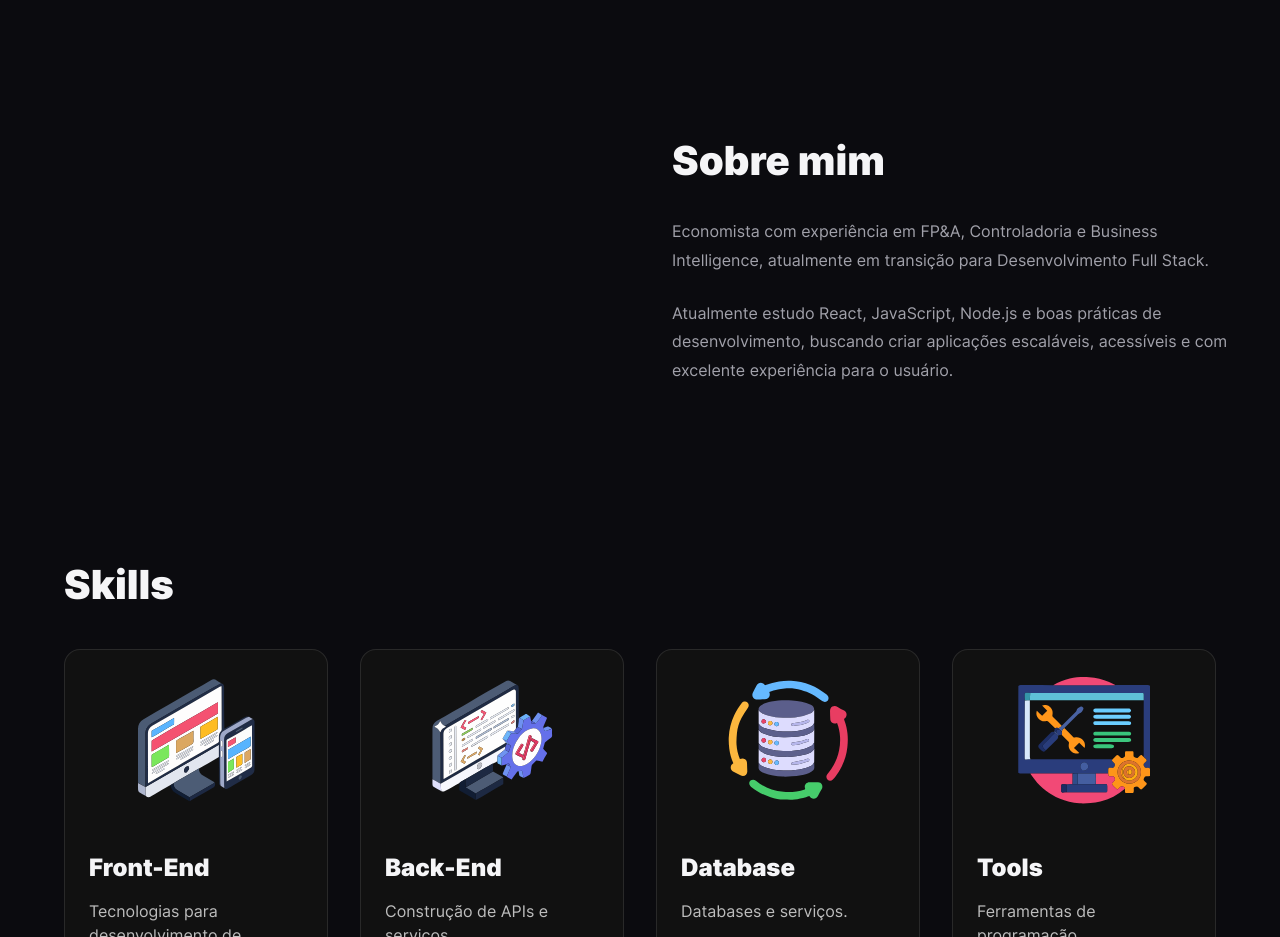
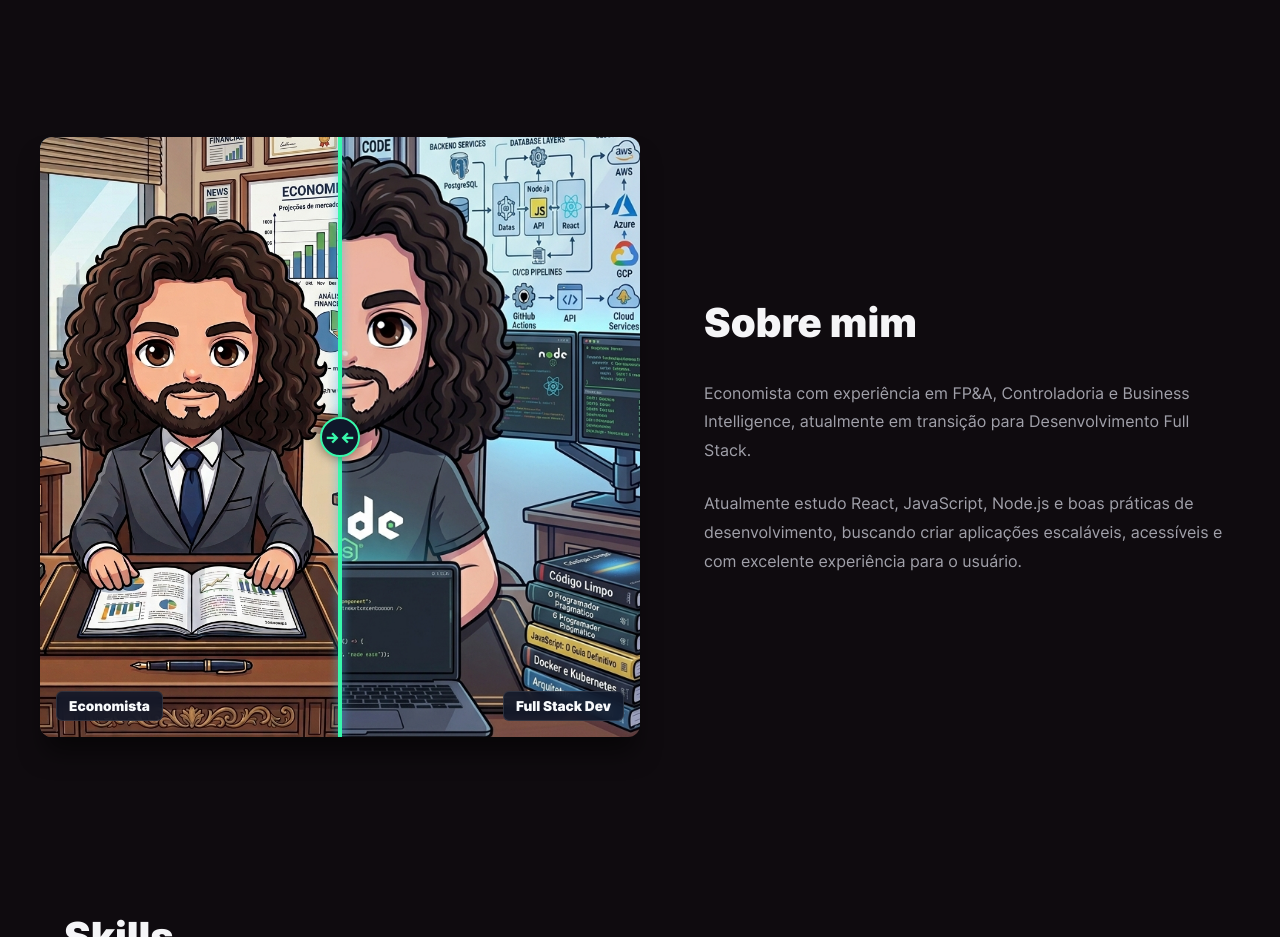
Before and after one commit to flpzht/portfolio, a React (Vite) app: page / in a window 1280 px wide. Shown: the part 760-1697 px from the top of the page. Built offline with nearby package versions, Linux system fonts and the light colour scheme.

Commit message:
feat(AboutAnimation): create AboutAnimation and styles

```diff
--- a/src/components/AboutAnimation/AboutAnimation.jsx
+++ b/src/components/AboutAnimation/AboutAnimation.jsx
@@ -0,0 +1,113 @@
+import { useState, useEffect, useRef, useCallback } from 'react';
+
+import styles from '@/components/AboutAnimation/AboutAnimation.module.css';
+
+import imageDev from '@/assets/images/about/imagem-dev.png';
+import imageFin from '@/assets/images/about/imagem-fin.png';
+
+export default function AboutAnimation() {
+
+  const [sliderPosition, setSliderPosition] = useState(50); // Posição em porcentagem (0 a 100)
+  const [containerWidth, setContainerWidth] = useState(0);
+  const isDragging = useRef(false);
+
+  const containerRef = useRef(null);
+
+  // Atualiza a largura da imagem sobreposta com base no container
+  const updateImageWidth = useCallback(() => {
+    if (containerRef.current) {
+      setContainerWidth(containerRef.current.offsetWidth);
+    }
+  }, []);
+
+  // Calcula a nova posição do slider
+  const moveSlider = useCallback((clientX) => {
+    if (!containerRef.current) return;
+
+    const rect = containerRef.current.getBoundingClientRect();
+    let position = clientX - rect.left;
+
+    if (position < 0) position = 0;
+    if (position > rect.width) position = rect.width;
+
+    const percentage = (position / rect.width) * 100;
+    setSliderPosition(percentage);
+  }, []);
+
+  // Handlers para início de arraste
+  const handleMouseDown = () => {
+    isDragging.current = true;
+  };
+
+  const handleTouchStart = () => {
+    isDragging.current = true;
+  };
+
+  // Efeito para registrar/remover os ouvintes de eventos globais
+  useEffect(() => {
+    const handleMouseUp = () => {
+      isDragging.current = false;
+    };
+
+    const handleMouseMove = (e) => {
+      if (!isDragging.current) return;
+      moveSlider(e.clientX);
+    };
+
+    const handleTouchEnd = () => {
+      isDragging.current = false;
+    };
+
+    const handleTouchMove = (e) => {
+      if (!isDragging.current) return;
+      moveSlider(e.touches[0].clientX);
+    };
+
+    const handleResize = () => {
+      updateImageWidth();
+    };
+
+    // Ouvintes globais
+    window.addEventListener('mouseup', handleMouseUp);
+    window.addEventListener('mousemove', handleMouseMove);
+    window.addEventListener('touchend', handleTouchEnd);
+    window.addEventListener('touchmove', handleTouchMove);
+    window.addEventListener('resize', handleResize);
+
+    // Inicializa a largura do container
+    updateImageWidth();
+
+    // Limpeza de listeners ao desmontar o componente
+    return () => {
+      window.removeEventListener('mouseup', handleMouseUp);
+      window.removeEventListener('mousemove', handleMouseMove);
+      window.removeEventListener('touchend', handleTouchEnd);
+      window.removeEventListener('touchmove', handleTouchMove);
+      window.removeEventListener('resize', handleResize);
+    };
+  }, [moveSlider, updateImageWidth]);
+
+  return (
+    <div className={styles.sliderContainer} id='sliderContainer' ref={containerRef}>
+
+      <span className={styles.badge + ' ' + styles.badgeLeft}>Economista</span>
+      <span className={styles.badge + ' ' + styles.badgeRight}>Full Stack Dev</span>
+
+      <img src={imageDev} alt="Desenvolvedor Full Stack" className={styles.imgBackground} />
+
+      <div className={styles.imgForegroundWrapper} id='foregroundWrapper' style={{ width: `${sliderPosition}%` }}>
+        <img src={imageFin} alt="Economista FP&A" className={styles.imgForeground} id='imgForeground' style={{ width: containerWidth ? `${containerWidth}px` : '100%' }}/>
+      </div>
+
+      <div className={styles.sliderHandle} id='sliderHandle'
+      style={{ left: `${sliderPosition}%` }}
+        onMouseDown={handleMouseDown}
+        onTouchStart={handleTouchStart}>
+        <div className={styles.sliderButton}>
+          &#8594;&#8592;
+        </div>
+      </div>
+
+    </div>
+  );
+}
--- a/src/components/AboutAnimation/AboutAnimation.module.css
+++ b/src/components/AboutAnimation/AboutAnimation.module.css
@@ -0,0 +1,98 @@
+    /* Container Principal */
+    .sliderContainer {
+      position: relative;
+      width: 100%;
+      max-width: 600px; /* Ajuste o tamanho máximo conforme seu layout */
+      aspect-ratio: 1 / 1; /* Mantém a proporção exata das imagens geradas */
+      overflow: hidden;
+      border-radius: 12px;
+      box-shadow: 0 20px 25px -5px rgba(0, 0, 0, 0.5);
+      user-select: none;
+    }
+
+    /* Imagem Base (Dev - Fica ao fundo) */
+    .imgBackground {
+      width: 100%;
+      height: 100%;
+      object-fit: cover;
+      display: block;
+    }
+
+    /* Imagem Sobreposta (Economista - Recortada via CSS) */
+    .imgForegroundWrapper {
+      position: absolute;
+      top: 0;
+      left: 0;
+      width: 50%; /* Controlado dinamicamente via JS */
+      height: 100%;
+      overflow: hidden;
+      z-index: 1;
+    }
+
+    .imgForeground {
+      position: absolute;
+      top: 0;
+      left: 0;
+      height: 100%;
+      /* Define a largura igual à do container pai para evitar distorção no resize */
+      width: var(--container-width, 600px);
+      max-width: none;
+      object-fit: cover;
+    }
+
+    /* Linha Divisória Interativa */
+    .sliderHandle {
+      position: absolute;
+      top: 0;
+      bottom: 0;
+      left: 50%; /* Controlado dinamicamente via JS */
+      width: 4px;
+      background: #38f8ab;
+      z-index: 2;
+      transform: translateX(-50%);
+      cursor: ew-resize;
+      box-shadow: 0 0 10px rgba(56, 189, 248, 0.8);
+    }
+
+    /* Botão Central na Linha Divisória */
+    .sliderButton {
+      position: absolute;
+      top: 50%;
+      left: 50%;
+      transform: translate(-50%, -50%);
+      width: 40px;
+      height: 40px;
+      background-color: #0f172a;
+      border: 2px solid #38f8ab;
+      border-radius: 50%;
+      display: flex;
+      justify-content: center;
+      align-items: center;
+      color: #38f8ab;
+      font-weight: bold;
+      box-shadow: 0 0 12px rgba(0, 0, 0, 0.5);
+    }
+
+    /* Badges Informativas */
+    .badge {
+      position: absolute;
+      bottom: 16px;
+      padding: 6px 12px;
+      background-color: rgba(15, 23, 42, 0.85);
+      color: #f8fafc;
+      font-size: 0.85rem;
+      font-weight: 600;
+      border-radius: 6px;
+      backdrop-filter: blur(4px);
+      z-index: 3;
+      pointer-events: none;
+      border: 1px solid rgba(255, 255, 255, 0.1);
+    }
+
+    .badgeLeft {
+      left: 16px;
+    }
+
+    .badgeRight {
+      right: 16px;
+    }
--- a/src/sections/About/About.jsx
+++ b/src/sections/About/About.jsx
@@ -1,3 +1,5 @@
+import AboutAnimation from '@/components/AboutAnimation/AboutAnimation';
+
 import styles from './About.module.css';
 
 export default function About() {
@@ -5,7 +7,9 @@ export default function About() {
     <section id='about' className={styles.about}>
       <div className={styles.container}>
 
-        <div className={styles.image}>{/* Em desenvolvimento */}</div>
+        <div className={styles.image}>
+          <AboutAnimation />
+        </div>
 
         <div className={styles.content}>
 
--- a/src/sections/About/About.module.css
+++ b/src/sections/About/About.module.css
@@ -14,13 +14,13 @@
   margin: 0 auto;
 }
 
-.image {
+/* .image {
   flex: 1;
 
   display: flex;
   justify-content: center;
   align-items: center;
-}
+} */
 
 .content {
   flex: 1;
--- a/src/styles/variables.css
+++ b/src/styles/variables.css
@@ -13,7 +13,7 @@
 
   /* ========= COLORS ========= */
 
-  --background: #0b0b0f;
+  --background: #0f0b0f;
   --surface: #17171c;
   --surface-hover: #1f1f27;
 
```
Also changed, not shown: src/assets/images/about/imagem-dev.png (added), src/assets/images/about/imagem-fin.png (added).
